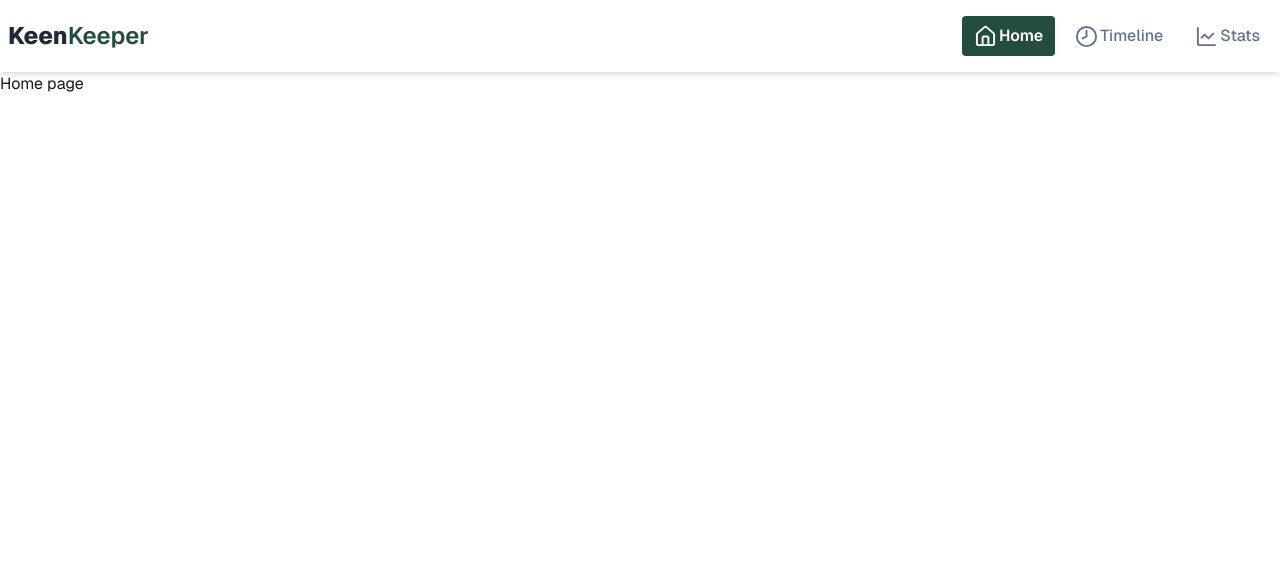
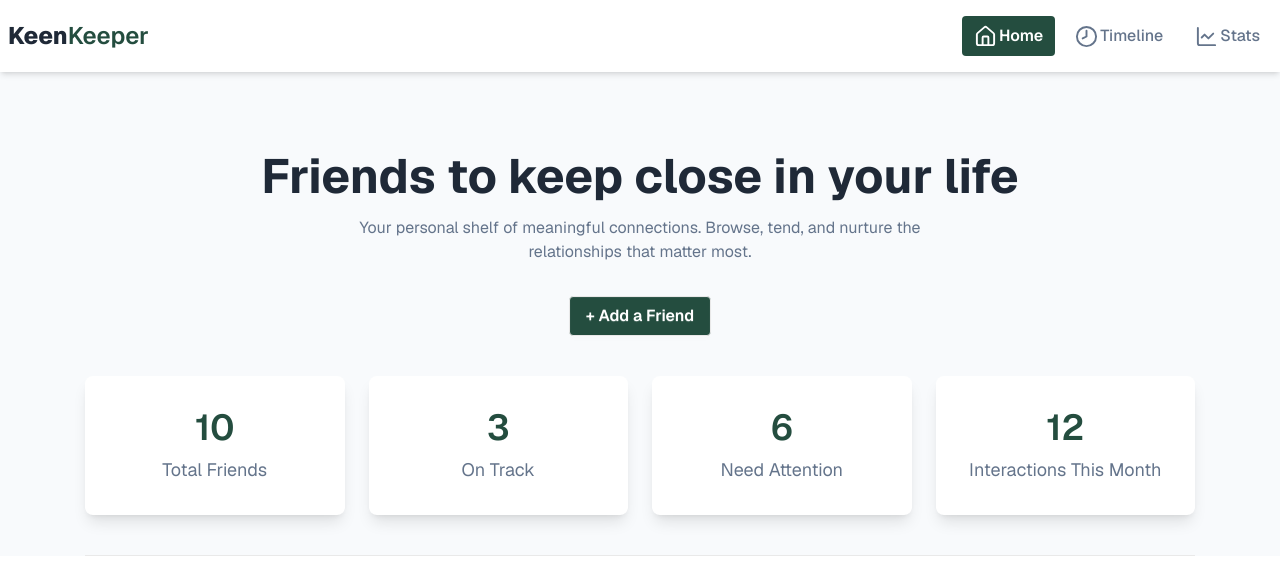
Before and after one commit to mehedi-ts/Keen-Keeper, a React (Vite) app: page / in a window 1280 px wide. Shown: the top 566 px of the page. Built offline with nearby package versions, Linux system fonts and the light colour scheme; a web font is replaced by a local one.

Commit message:
Complete banner section design

```diff
--- /dev/null
+++ b/src/Components/HomeUi/Banner.jsx
@@ -0,0 +1,48 @@
+import React from "react";
+
+const Banner = () => {
+  return (
+    <>
+      <div className="flex flex-col gap-10 border-b border-[#E9E9E9]">
+        <div className="text-con flex flex-col items-center gap-8 ">
+          <div className="text-title text-center flex flex-col gap-4">
+            <h1 className="text-5xl font-bold text-[#1F2937]">
+              Friends to keep close in your life
+            </h1>
+            <p className="text-base text-[#64748B]">
+              Your personal shelf of meaningful connections. Browse, tend, and
+              nurture the <br /> relationships that matter most.
+            </p>
+          </div>
+          <div className="add-btn">
+            <button className="btn bg-[#244D3F] text-white text-base font-semibold">
+              + Add a Friend
+            </button>
+          </div>
+        </div>
+        <div className="count grid grid-cols-4 gap-6 pb-10">
+          <div className="box p-8  flex flex-col items-center gap-2 bg-white rounded-lg shadow-lg">
+            <h3 className="text-4xl font-semibold text-[#244D3F]">10</h3>
+            <p className="text-[18px] text-[#64748B]">Total Friends</p>
+          </div>
+          <div className="box p-8 flex flex-col items-center gap-2 bg-white rounded-lg shadow-lg">
+            <h3 className="text-4xl font-semibold text-[#244D3F]">3</h3>
+            <p className="text-[18px] text-[#64748B]">On Track</p>
+          </div>
+          <div className="box p-8  flex flex-col items-center gap-2 bg-white rounded-lg shadow-lg">
+            <h3 className="text-4xl font-semibold text-[#244D3F]">6</h3>
+            <p className="text-[18px] text-[#64748B]">Need Attention</p>
+          </div>
+          <div className="box p-8 flex flex-col items-center gap-2 bg-white rounded-lg shadow-lg">
+            <h3 className="text-4xl font-semibold text-[#244D3F]">12</h3>
+            <p className="text-[18px] text-[#64748B]">
+              Interactions This Month
+            </p>
+          </div>
+        </div>
+      </div>
+    </>
+  );
+};
+
+export default Banner;
--- a/src/Components/Layout/Navbar.jsx
+++ b/src/Components/Layout/Navbar.jsx
@@ -4,7 +4,7 @@ import { NavLink } from "react-router";
 
 const Navbar = () => {
   return (
-    <div className="  py-4 shadow-md">
+    <div className="  py-4 shadow-md bg-white">
       <div className="nav-main  flex justify-between items-center max-w-400 w-full mx-auto px-2">
         <div className="logo">
           <h1 className="text-2xl font-semibold text-[#244D3F]">
--- a/src/Layouts/MainLayout.jsx
+++ b/src/Layouts/MainLayout.jsx
@@ -5,8 +5,10 @@ import { Outlet } from "react-router";
 const MainLayout = () => {
   return (
     <>
-      <Navbar></Navbar>
-      <Outlet></Outlet>
+      <div className="bg-[#F8FAFC]">
+        <Navbar></Navbar>
+        <Outlet></Outlet>
+      </div>
     </>
   );
 };
--- a/src/Pages/Home.jsx
+++ b/src/Pages/Home.jsx
@@ -1,9 +1,10 @@
 import React from "react";
+import Banner from "../Components/HomeUi/Banner";
 
 const Home = () => {
   return (
-    <div>
-      <h1>Home page</h1>
+    <div className="max-w-277.5 mx-auto  pt-20">
+      <Banner></Banner>
     </div>
   );
 };
```
